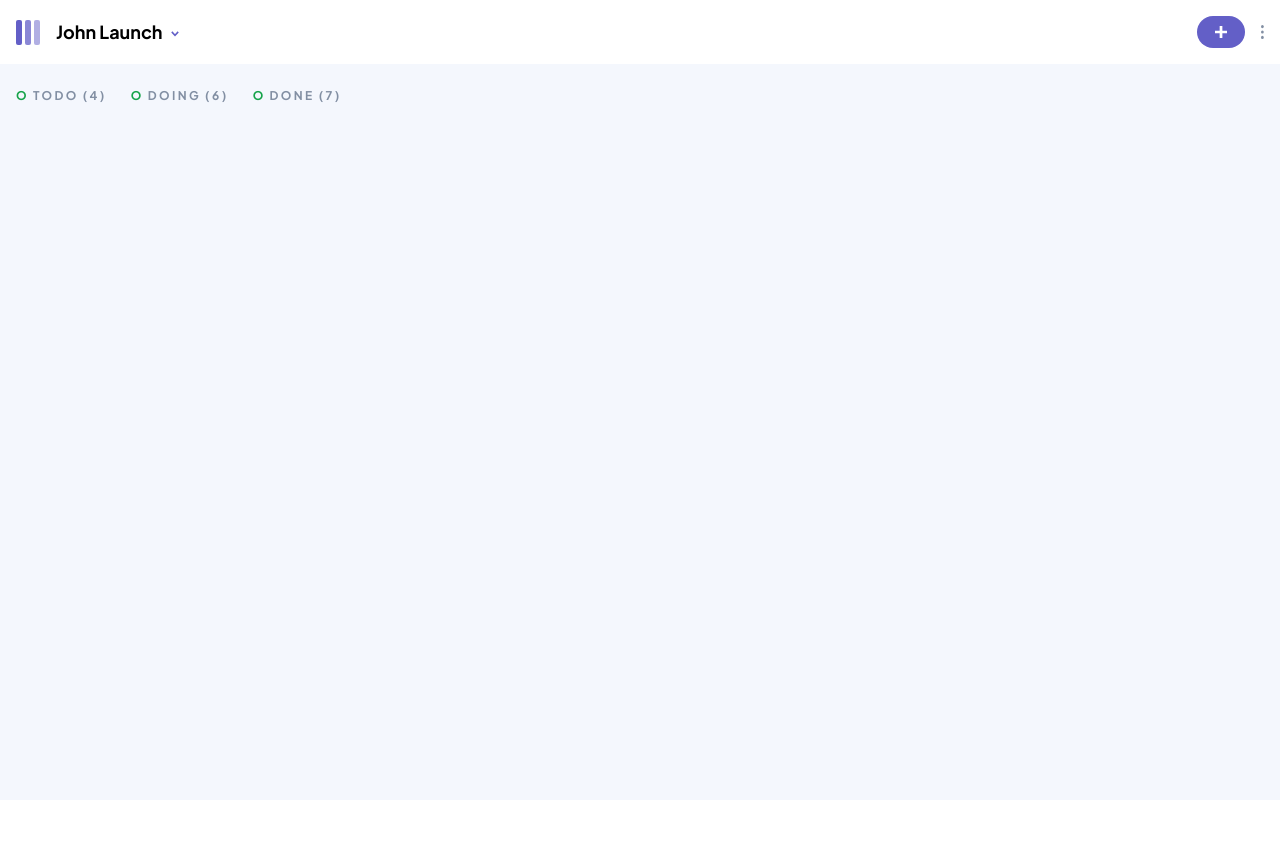
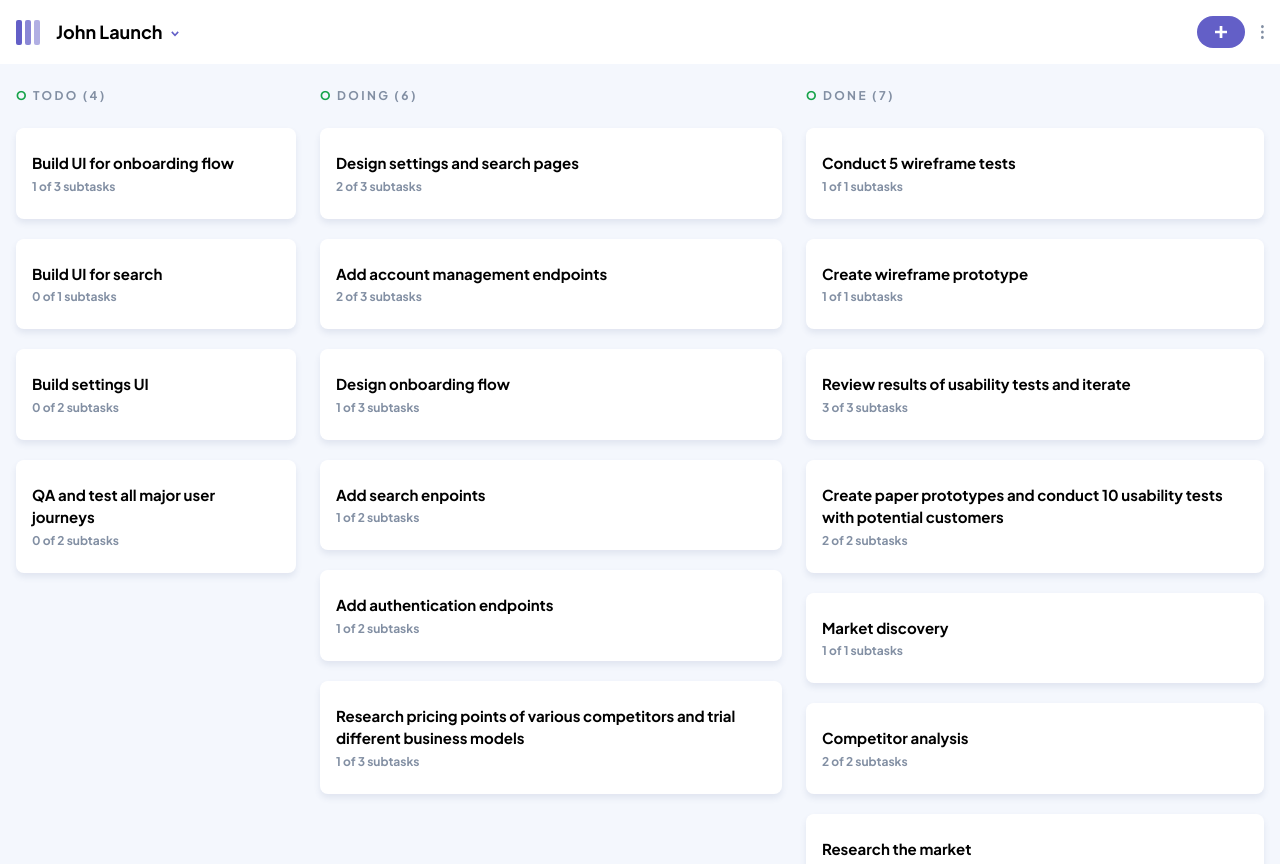
Before and after one commit to Striperoooo/kanban-task-management-app, a React (Vite) app: page / in a window 1280 px wide. Before the commit the page ends 800 px from the top, so only its background shows below. Built offline with nearby package versions, Linux system fonts and the light colour scheme.

Commit message:
Add TaskCard component and render tasks in Column
Introduced a new TaskCard component to display individual tasks with their completed subtasks count. Updated the Column component to render TaskCard for each task. Added TaskProps type and a custom light drop shadow to Tailwind config for styling.

```diff
--- a/src/components/Column.tsx
+++ b/src/components/Column.tsx
@@ -3,8 +3,8 @@ import TaskCard from './TaskCard';
 
 export default function Column({ column }: ColumnProps) {
     return (
-        <div className="column-container h-full">
-            <h2 className="font-bold text-xs text-medium-grey tracking-[2.4px]">
+        <div className="column-container h-full flex flex-col">
+            <h2 className="column-name mb-6 font-bold text-medium-grey text-xs tracking-[2.4px]">
                 <span className="column-color text-green-600 mr-1">
                     O
                 </span>
@@ -14,6 +14,10 @@ export default function Column({ column }: ColumnProps) {
                 </span>
             </h2>
 
+            {column.tasks.map(task => (
+                <TaskCard key={task.title} task={task} />
+            ))}
+
         </div>
     )
 }
--- /dev/null
+++ b/src/components/TaskCard.tsx
@@ -0,0 +1,17 @@
+import type { TaskProps } from "../types";
+
+export default function TaskCard({ task }: TaskProps) {
+    const completed = task.subtasks.filter(st => st.isCompleted).length
+    const total = task.subtasks.length
+
+    return (
+        <div className="taskcard-container bg-white rounded-lg px-4 py-6 mb-5 min-w-[280px] shadow-light-drop-shadow">
+            <h3 className="title font-bold text-[15px] mb-1">
+                {task.title}
+            </h3>
+            <p className="subtasks-count font-bold text-medium-grey text-xs">
+                {completed} of {total} subtasks
+            </p>
+        </div>
+    )
+}
--- a/src/types.ts
+++ b/src/types.ts
@@ -10,6 +10,10 @@ export interface Task {
     description: string
     status: string
     subtasks: Subtask[]
+}
+
+export interface TaskProps {
+    task: Task
 }
 
 export interface Column {
--- a/tailwind.config.cjs
+++ b/tailwind.config.cjs
@@ -16,6 +16,9 @@ module.exports = {
                 'main-purple-second-hover': "#635FC71A",
                 'medium-grey': '#828FA3'
             },
+            boxShadow: {
+                'light-drop-shadow': '0px 4px 6px 0px rgba(54, 78, 126, 0.1015)',
+            }
         },
 
     },
```
